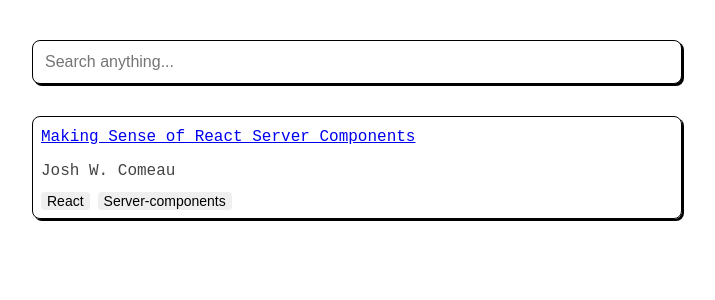
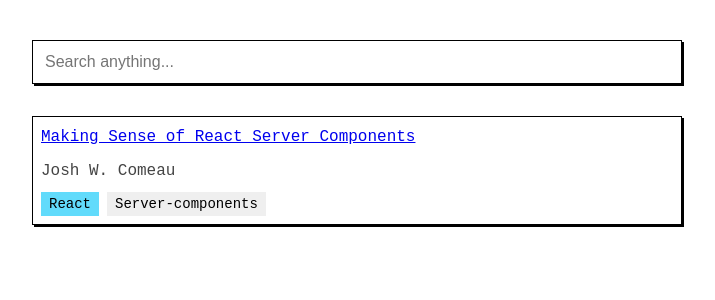
Before and after one commit to Jayesh-11/read-list, a Svelte app: page / in a window 1280 px wide. Shown: the top 300 px of the page, without its empty margins (283-998 px from the left). Built offline with nearby package versions, Linux system fonts and the light colour scheme.

Commit message:
fixed search and filter, and added better styling

```diff
--- a/src/App.svelte
+++ b/src/App.svelte
@@ -11,15 +11,18 @@
   let tagsFilter: string[] = $state([]);
 
   const results = $derived.by(() => {
+    const tagsFilterSet = new Set(tagsFilter);
+    if (!query) {
+      if (tagsFilter.length === 0) return list;
+      return list.filter((item) => {
+        return item.tags.some((tag: string) => tagsFilterSet.has(tag));
+      });
+    }
     const queryResults = miniSearch.search(query, {
       filter: (result) => {
-        const resultTagSet = new Set(result.tags);
-        return tagsFilter.some((tag) => resultTagSet.has(tag));
+        return result.tags.some((tag: string) => tagsFilterSet.has(tag));
       },
     });
-    if (queryResults.length === 0 && !query && tagsFilter.length === 0) {
-      return list;
-    }
     return queryResults;
   });
 
@@ -42,7 +45,7 @@
   />
   <div class="tag-filter-view">
     {#each tagsFilter as filterTag (filterTag)}
-      <button>{filterTag}</button>
+      <button class="tag" data-tagname={filterTag}>{filterTag}</button>
     {/each}
   </div>
 
@@ -52,8 +55,10 @@
       <span>{result.author}</span>
       <div class="tag-container">
         {#each result.tags as tag}
-          <button class="tag" onclick={() => onTagClickHandler(tag)}
-            >{tag}</button
+          <button
+            class="tag"
+            data-tagname={tag}
+            onclick={() => onTagClickHandler(tag)}>{tag}</button
           >
         {/each}
       </div>
@@ -63,7 +68,6 @@
 
 <style>
   .card {
-    border-radius: 8px;
     display: flex;
     flex-direction: column;
     gap: 8px;
@@ -88,7 +92,6 @@
 
   .query-input {
     font-size: 16px;
-    border-radius: 8px;
     padding: 12px;
     max-width: 100%;
     border: 1.5px solid #000;
@@ -110,9 +113,14 @@
 
   .tag {
     border: none;
-    border-radius: 4px;
     cursor: pointer;
     font-size: 14px;
+    padding: 4px 8px;
+    font-family: monospace;
+  }
+
+  .tag[data-tagname="React"] {
+    background-color: rgb(97, 219, 251);
   }
 
   .tag-filter-view {
```
